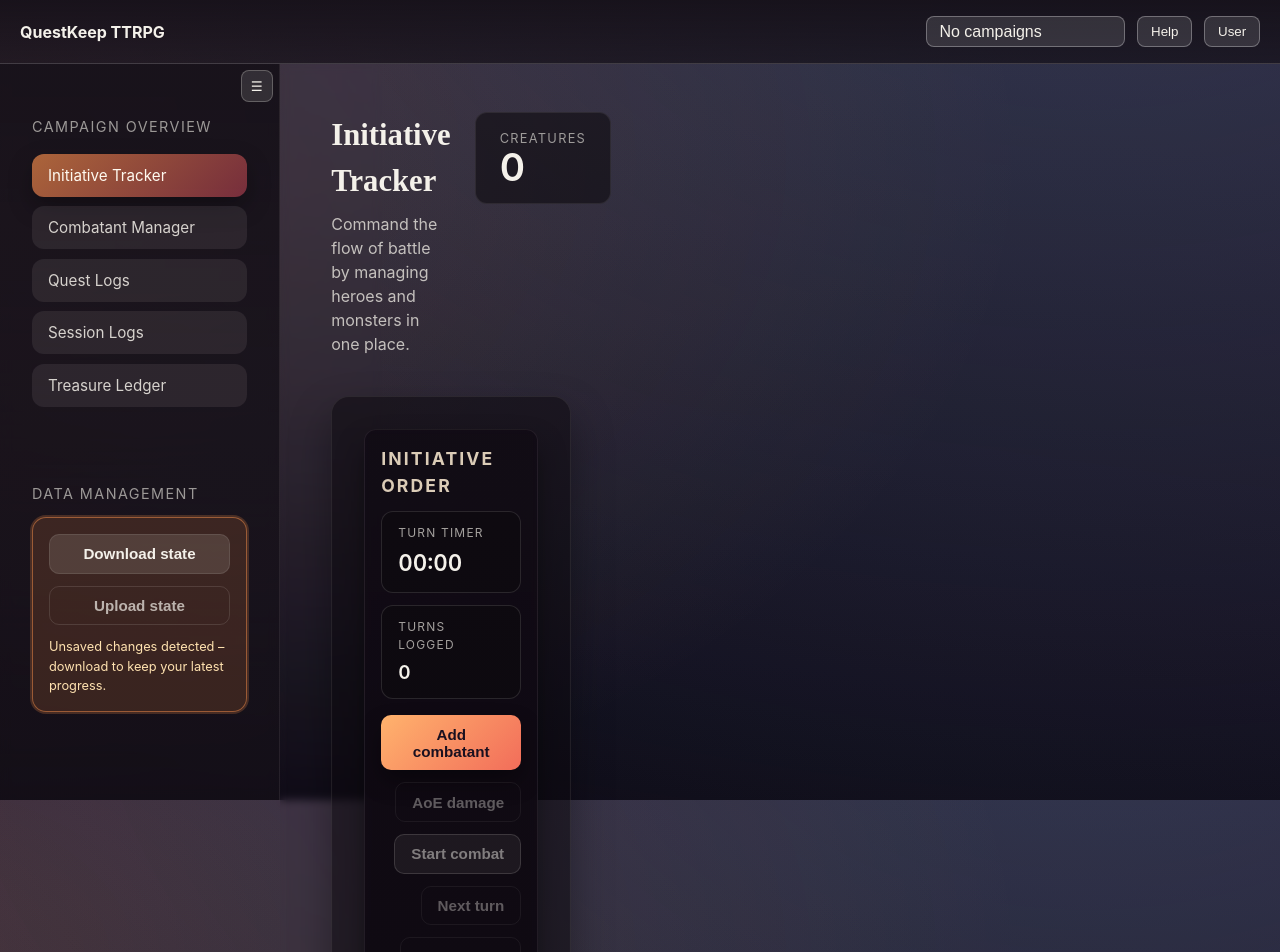
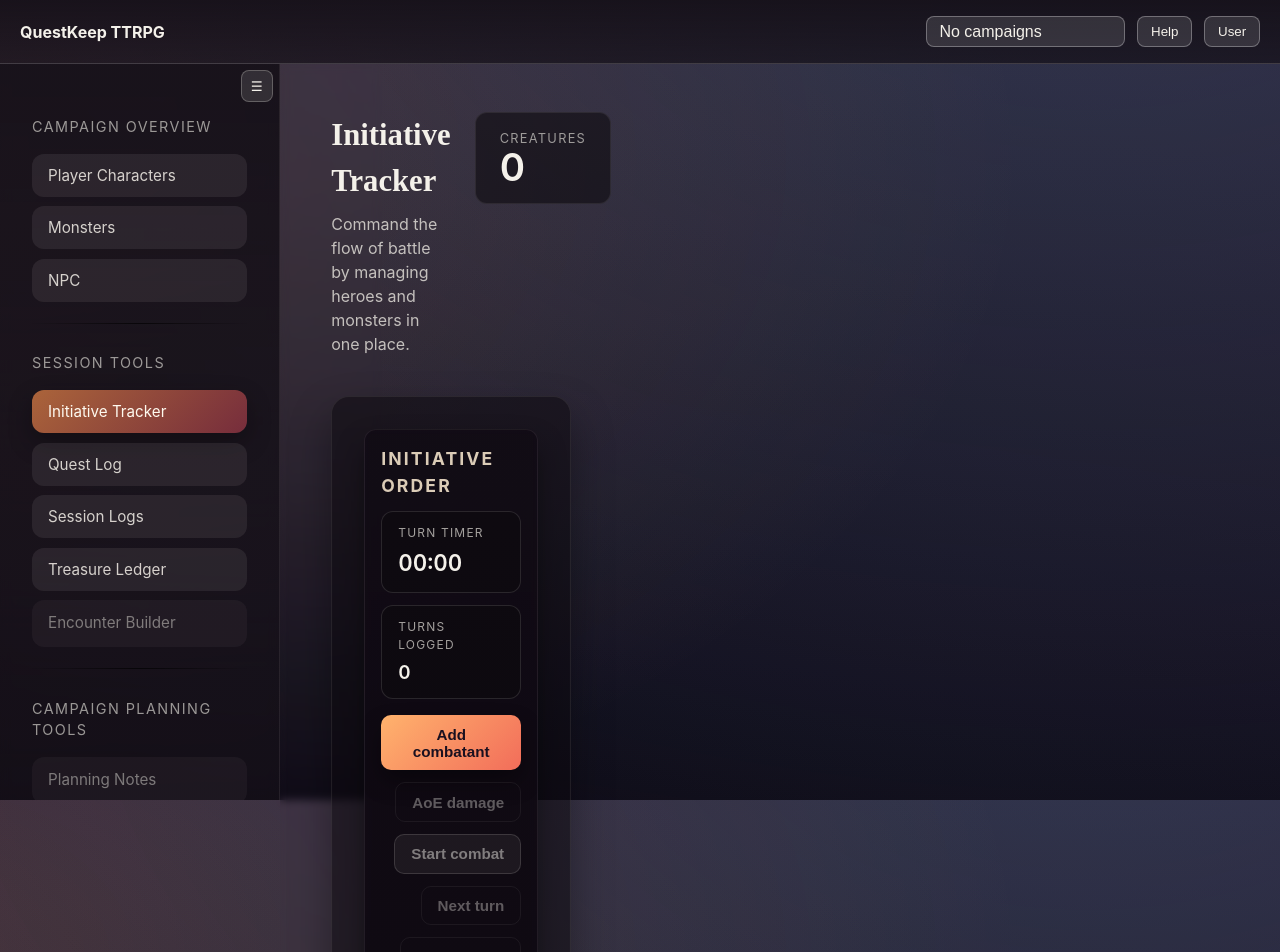
Before and after one commit to FireHeartA/DND, a React (Vite) app in the folder apps/dnd-initiative-tracker/: page / in a window 1280 px wide. Shown: the top 952 px of the page. Built offline with nearby package versions, Linux system fonts and the light colour scheme.

Commit message:
Redesign sidebar with grouped campaign and session sections

```diff
--- a/apps/dnd-initiative-tracker/src/App.css
+++ b/apps/dnd-initiative-tracker/src/App.css
@@ -166,6 +166,14 @@
   display: flex;
   flex-direction: column;
   gap: 0.6rem;
+}
+
+.sidebar__divider {
+  width: 100%;
+  margin: 0.3rem 0 0.8rem;
+  border: 0;
+  height: 1px;
+  background: linear-gradient(90deg, rgba(0, 0, 0, 0), rgba(0, 0, 0, 0.65), rgba(0, 0, 0, 0));
 }
 
 .sidebar__item {
--- a/apps/dnd-initiative-tracker/src/components/layout/Sidebar.tsx
+++ b/apps/dnd-initiative-tracker/src/components/layout/Sidebar.tsx
@@ -100,6 +100,38 @@ export const Sidebar: React.FC<SidebarProps> = ({
         <li>
           <button
             type="button"
+            className={`sidebar__item${activeView === 'campaigns' ? ' sidebar__item--active' : ''}`}
+            onClick={() => onViewChange('campaigns')}
+          >
+            Player Characters
+          </button>
+        </li>
+        <li>
+          <button
+            type="button"
+            className={`sidebar__item${activeView === 'campaigns' ? ' sidebar__item--active' : ''}`}
+            onClick={() => onViewChange('campaigns')}
+          >
+            Monsters
+          </button>
+        </li>
+        <li>
+          <button
+            type="button"
+            className={`sidebar__item${activeView === 'campaigns' ? ' sidebar__item--active' : ''}`}
+            onClick={() => onViewChange('campaigns')}
+          >
+            NPC
+          </button>
+        </li>
+      </ul>
+      <hr className="sidebar__divider" />
+
+      <span className="sidebar__section">Session Tools</span>
+      <ul>
+        <li>
+          <button
+            type="button"
             className={`sidebar__item${activeView === 'initiative' ? ' sidebar__item--active' : ''}`}
             onClick={() => onViewChange('initiative')}
           >
@@ -109,19 +141,10 @@ export const Sidebar: React.FC<SidebarProps> = ({
         <li>
           <button
             type="button"
-            className={`sidebar__item${activeView === 'campaigns' ? ' sidebar__item--active' : ''}`}
-            onClick={() => onViewChange('campaigns')}
-          >
-            Combatant Manager
-          </button>
-        </li>
-        <li>
-          <button
-            type="button"
             className={`sidebar__item${activeView === 'quest-logs' ? ' sidebar__item--active' : ''}`}
             onClick={() => onViewChange('quest-logs')}
           >
-            Quest Logs
+            Quest Log
           </button>
         </li>
         <li>
@@ -141,6 +164,23 @@ export const Sidebar: React.FC<SidebarProps> = ({
           >
             Treasure Ledger
           </button>
+        </li>
+        <li>
+          <span className="sidebar__item sidebar__item--disabled">Encounter Builder</span>
+        </li>
+      </ul>
+      <hr className="sidebar__divider" />
+
+      <span className="sidebar__section">Campaign Planning Tools</span>
+      <ul>
+        <li>
+          <span className="sidebar__item sidebar__item--disabled">Planning Notes</span>
+        </li>
+        <li>
+          <span className="sidebar__item sidebar__item--disabled">World Planning</span>
+        </li>
+        <li>
+          <span className="sidebar__item sidebar__item--disabled">Shops</span>
         </li>
       </ul>
     </nav>
```
